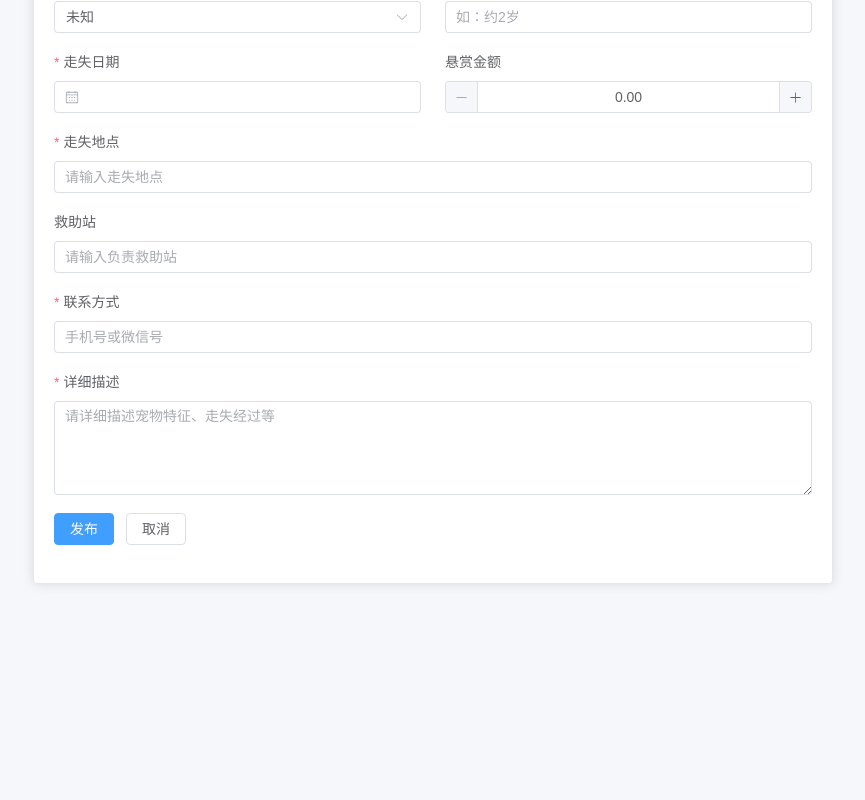
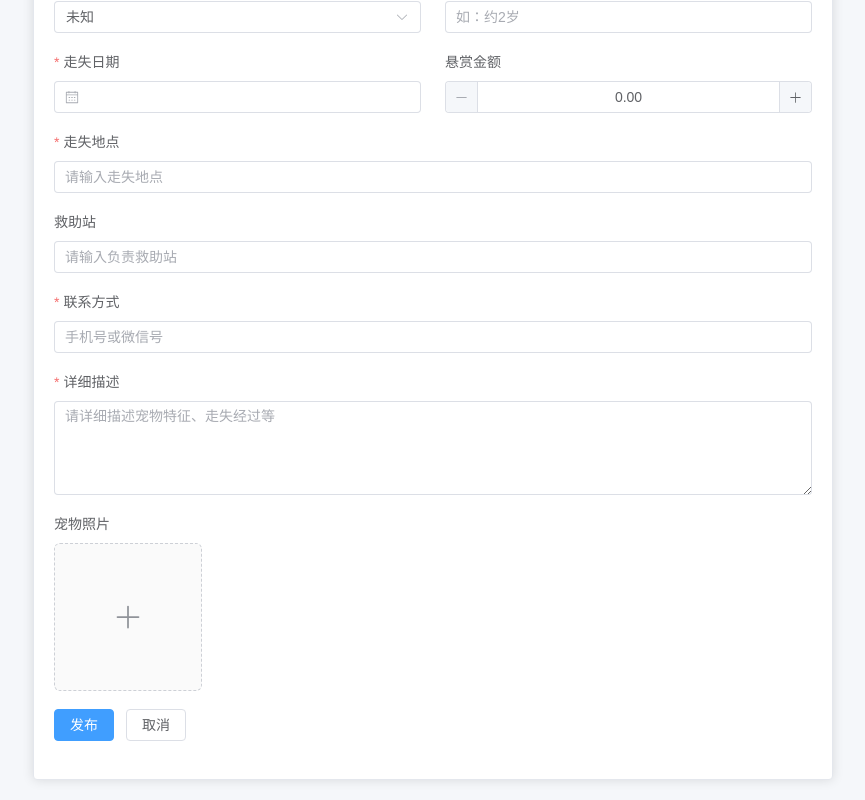
Before and after one commit to A-Words/pet-rescue-platform, a Vue app in the folder frontend/: page /lost-pets/publish in a window 1280 px wide. Shown: the part 345-1145 px from the top of the page, without its empty margins (207-1072 px from the left). Before the commit the page ends 949 px from the top, so only its background shows below. Built offline with nearby package versions, Linux system fonts and the light colour scheme; sample sign-in values are in the browser's storage.

Commit message:
feat: add pet image upload controls

```diff
--- /dev/null
+++ b/frontend/src/api/upload.ts
@@ -0,0 +1,11 @@
+import api from './index'
+
+export const uploadApi = {
+  image(file: File) {
+    const formData = new FormData()
+    formData.append('file', file)
+    return api.post<{ url: string }>('/upload/image', formData, {
+      headers: { 'Content-Type': 'multipart/form-data' },
+    })
+  },
+}
--- /dev/null
+++ b/frontend/src/components/common/ImageUploader.vue
@@ -0,0 +1,95 @@
+<script setup lang="ts">
+import { ref, watch } from 'vue'
+import { Plus } from '@element-plus/icons-vue'
+import { ElMessage, type UploadProps, type UploadRequestOptions, type UploadUserFile } from 'element-plus'
+import { uploadApi } from '@/api/upload'
+
+const props = withDefaults(defineProps<{
+  modelValue: string[]
+  limit?: number
+}>(), {
+  limit: 6,
+})
+
+const emit = defineEmits<{
+  'update:modelValue': [value: string[]]
+}>()
+
+const fileList = ref<UploadUserFile[]>([])
+
+function toFileList(urls: string[]): UploadUserFile[] {
+  return urls.map((url, index) => ({
+    name: `图片${index + 1}`,
+    url,
+    status: 'success',
+    uid: index,
+  }))
+}
+
+watch(
+  () => props.modelValue,
+  (urls) => {
+    fileList.value = toFileList(urls || [])
+  },
+  { immediate: true },
+)
+
+function syncUrls() {
+  emit('update:modelValue', fileList.value.map((file) => file.url).filter(Boolean) as string[])
+}
+
+const beforeUpload: UploadProps['beforeUpload'] = (file) => {
+  const isImage = file.type.startsWith('image/')
+  const isLt5M = file.size / 1024 / 1024 < 5
+
+  if (!isImage) {
+    ElMessage.warning('只能上传图片文件')
+    return false
+  }
+  if (!isLt5M) {
+    ElMessage.warning('图片大小不能超过 5MB')
+    return false
+  }
+
+  return true
+}
+
+async function uploadImage(options: UploadRequestOptions) {
+  try {
+    const res = await uploadApi.image(options.file)
+    options.onSuccess?.(res.data)
+  } catch (err) {
+    options.onError?.(err as Parameters<UploadRequestOptions['onError']>[0])
+  }
+}
+
+const handleSuccess: UploadProps['onSuccess'] = (response, file) => {
+  file.url = response.url
+  syncUrls()
+}
+
+const handleRemove: UploadProps['onRemove'] = () => {
+  syncUrls()
+}
+
+const handleError: UploadProps['onError'] = () => {
+  ElMessage.error('图片上传失败')
+}
+</script>
+
+<template>
+  <el-upload
+    v-model:file-list="fileList"
+    action="#"
+    list-type="picture-card"
+    :limit="limit"
+    :before-upload="beforeUpload"
+    :http-request="uploadImage"
+    :on-success="handleSuccess"
+    :on-remove="handleRemove"
+    :on-error="handleError"
+    accept="image/*"
+  >
+    <el-icon><Plus /></el-icon>
+  </el-upload>
+</template>
--- a/frontend/src/views/admin/PetManagement.vue
+++ b/frontend/src/views/admin/PetManagement.vue
@@ -4,6 +4,7 @@ import { ElMessage, ElMessageBox } from 'element-plus'
 import { adoptablePetsApi } from '@/api/adoptablePets'
 import type { AdoptablePet } from '@/types/models'
 import { petTypeLabels, healthStatusLabels, formatDate } from '@/utils/format'
+import ImageUploader from '@/components/common/ImageUploader.vue'
 
 const pets = ref<AdoptablePet[]>([])
 const total = ref(0)
@@ -28,6 +29,7 @@ const form = ref({
   is_sterilized: false,
   rescue_station: '',
   intake_date: '',
+  photo_urls: [] as string[],
 })
 
 onMounted(() => {
@@ -51,7 +53,7 @@ function openAdd() {
     pet_name: '', pet_type: 'dog' as const, breed: '', color: '', gender: 'unknown' as const,
     age_months: null, description: '', health_status: 'healthy' as const,
     is_vaccinated: false, is_dewormed: false, is_sterilized: false,
-    rescue_station: '', intake_date: '',
+    rescue_station: '', intake_date: '', photo_urls: [],
   }
   dialogVisible.value = true
 }
@@ -73,6 +75,7 @@ function openEdit(pet: AdoptablePet) {
     is_sterilized: pet.is_sterilized,
     rescue_station: pet.rescue_station || '',
     intake_date: pet.intake_date,
+    photo_urls: pet.photo_urls || [],
   }
   dialogVisible.value = true
 }
@@ -217,6 +220,9 @@ async function handleDelete(id: string) {
           <el-col :span="24">
             <el-form-item label="描述"><el-input v-model="form.description" type="textarea" :rows="3" /></el-form-item>
           </el-col>
+          <el-col :span="24">
+            <el-form-item label="宠物照片"><ImageUploader v-model="form.photo_urls" /></el-form-item>
+          </el-col>
         </el-row>
       </el-form>
       <template #footer>
--- a/frontend/src/views/found-clues/FoundClueSubmit.vue
+++ b/frontend/src/views/found-clues/FoundClueSubmit.vue
@@ -5,6 +5,7 @@ import { ElMessage } from 'element-plus'
 import { foundCluesApi } from '@/api/foundClues'
 import { lostPetsApi } from '@/api/lostPets'
 import type { LostPet } from '@/types/models'
+import ImageUploader from '@/components/common/ImageUploader.vue'
 
 const route = useRoute()
 const router = useRouter()
@@ -64,6 +65,9 @@ async function handleSubmit() {
         <el-form-item label="联系方式" required>
           <el-input v-model="form.contact_info" placeholder="手机号或微信号" />
         </el-form-item>
+        <el-form-item label="现场照片">
+          <ImageUploader v-model="form.photo_urls" />
+        </el-form-item>
         <el-form-item>
           <el-button type="primary" :loading="loading" @click="handleSubmit">提交线索</el-button>
           <el-button @click="router.back()">取消</el-button>
--- a/frontend/src/views/lost-pets/LostPetPublish.vue
+++ b/frontend/src/views/lost-pets/LostPetPublish.vue
@@ -3,6 +3,7 @@ import { ref } from 'vue'
 import { useRouter } from 'vue-router'
 import { ElMessage } from 'element-plus'
 import { useLostPetsStore } from '@/stores/lostPets'
+import ImageUploader from '@/components/common/ImageUploader.vue'
 
 const router = useRouter()
 const store = useLostPetsStore()
@@ -124,6 +125,11 @@ async function handleSubmit() {
               <el-input v-model="form.description" type="textarea" :rows="4" placeholder="请详细描述宠物特征、走失经过等" />
             </el-form-item>
           </el-col>
+          <el-col :span="24">
+            <el-form-item label="宠物照片">
+              <ImageUploader v-model="form.photo_urls" />
+            </el-form-item>
+          </el-col>
         </el-row>
 
         <el-form-item>
```
